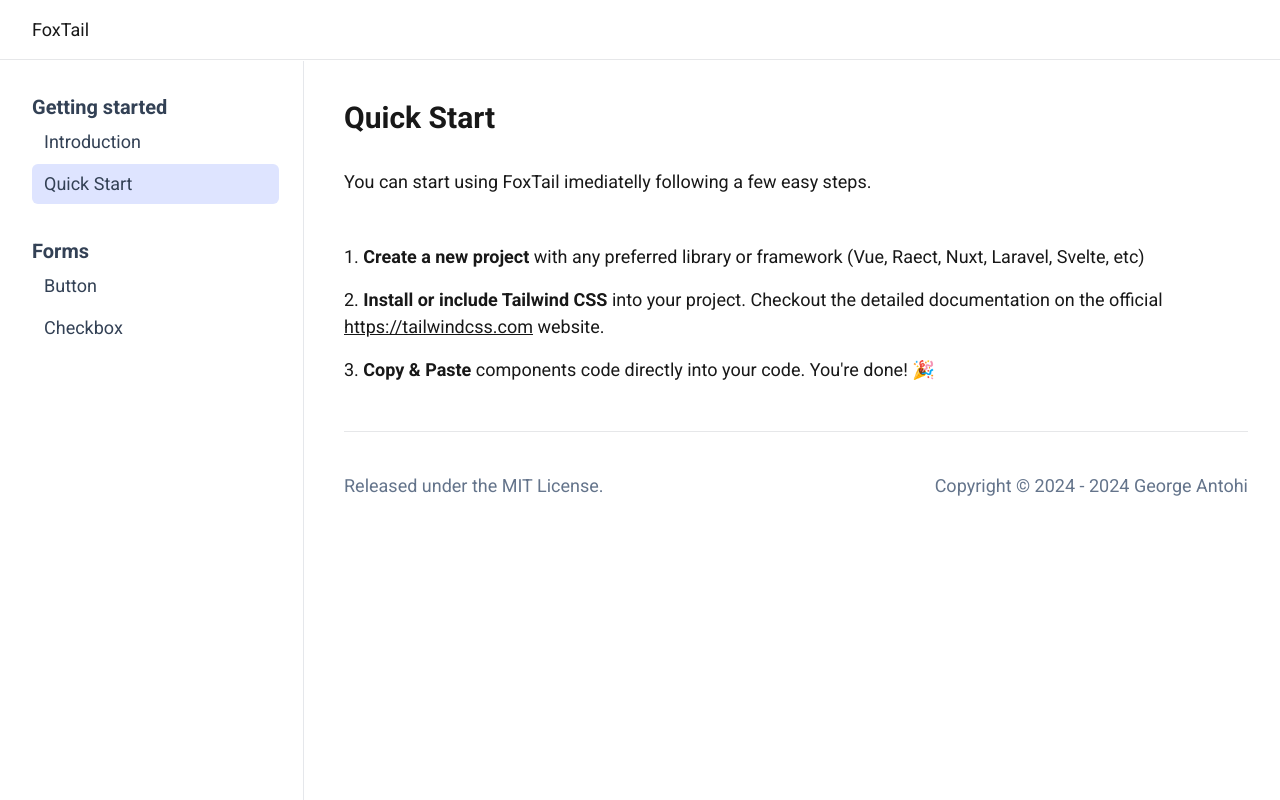
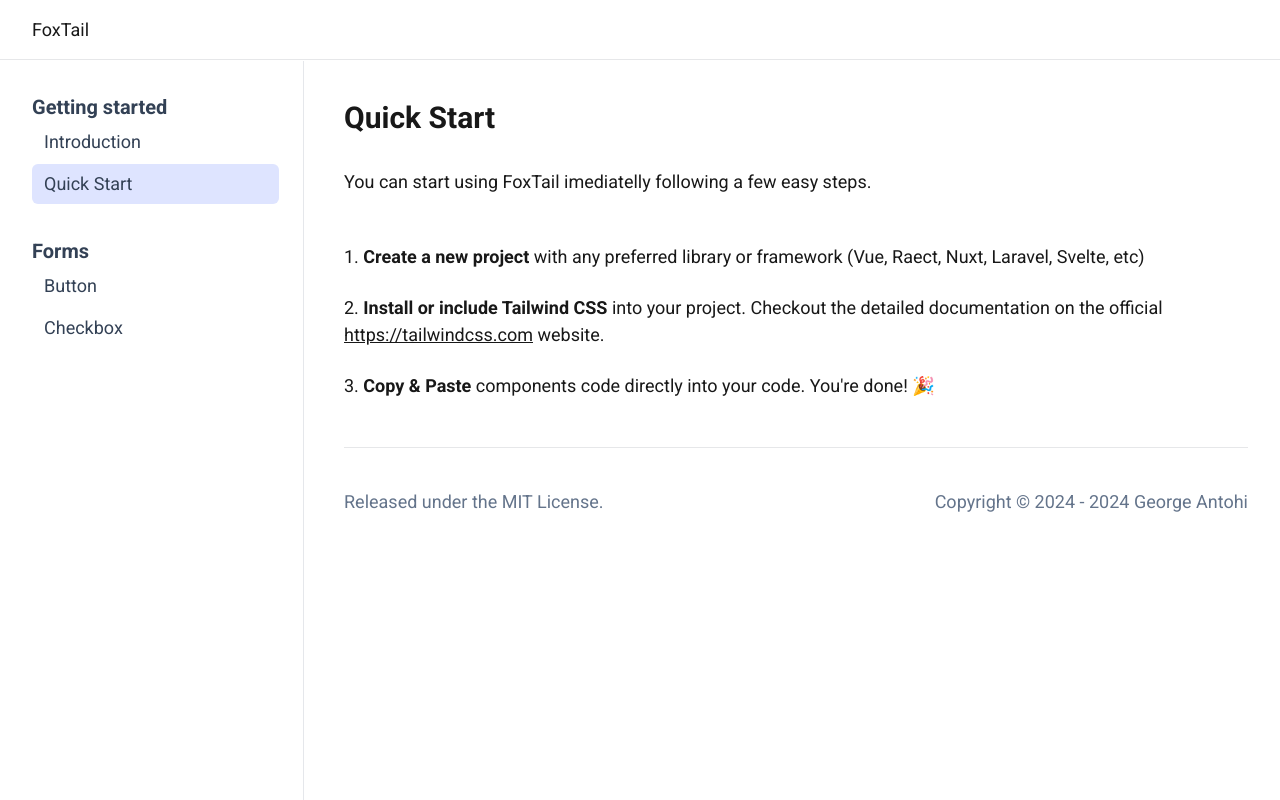
Before and after one commit to sg1asgard/vuefoxtail, a Vue app: page /getting-started/quick-start in a window 1280 px wide. Built offline with nearby package versions, Linux system fonts and the light colour scheme; what @highlightjs/vue-plugin would draw is missing.

Commit message:
general info

```diff
--- a/src/views/getting-started/QuickStartView.vue
+++ b/src/views/getting-started/QuickStartView.vue
@@ -17,7 +17,7 @@ import MainLayout from '@/layouts/MainLayout.vue'
             Raect, Nuxt, Laravel, Svelte, etc)
           </li>
 
-          <li class="mt-4">
+          <li class="mt-6">
             <strong>Install or include Tailwind CSS</strong> into your project. Checkout the
             detailed documentation on the official
             <a href="https://tailwindcss.com" target="_blank" class="underline"
@@ -26,7 +26,7 @@ import MainLayout from '@/layouts/MainLayout.vue'
             website.
           </li>
 
-          <li class="mt-4">
+          <li class="mt-6">
             <strong>Copy &amp; Paste</strong> components code directly into your code. You're done!
             🎉
           </li>
```
